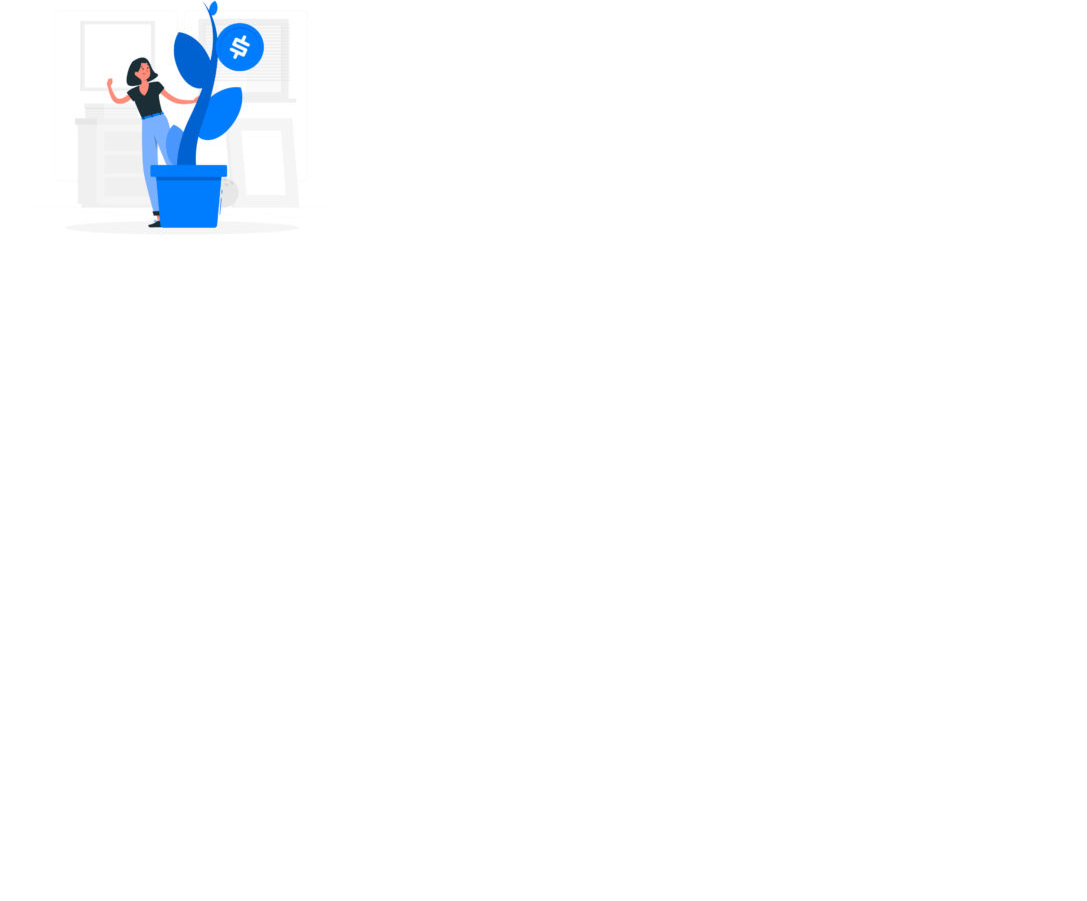
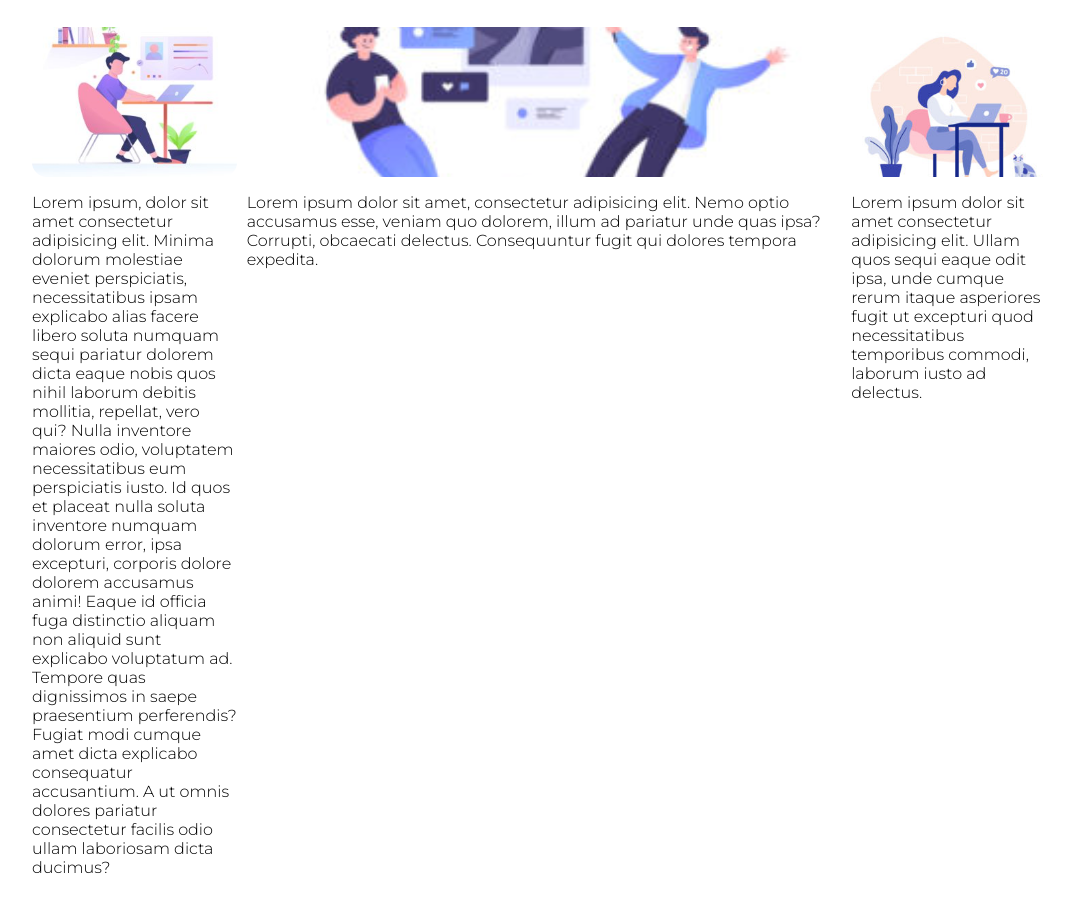
Before and after one commit to DavideManciucca/cartella-repo-htmlcss-wp, a plain HTML site: page index.html in a window 1280 px wide. Shown: the part 614-1515 px from the top of the page, without its empty margins (96-1183 px from the left). Before the commit the page ends 896 px from the top, so only its background shows below. Drawn offline with Linux system fonts and the light colour scheme.

Commit message:
aggiunta immagini e le tre colonne con testo

```diff
--- a/index.html
+++ b/index.html
@@ -38,19 +38,42 @@
   </header>
   <main>
     <div class="title"><b>Leadership</b></div>
-    <span class="sub">Lorem ipsum dolor sit</span>
-    <div class="description clearfix"></div>
+    <div class="sub">Lorem ipsum dolor sit</div>
+
+
+    <div class="description clearfix">
+
+
     <div class="sx column">
-      <img src="img/img-1.jpg" alt="grapich description" class="first img">
+      <div class="sx-top">
+
+      </div>
+      <p>
+        Lorem ipsum, dolor sit amet consectetur adipisicing elit. Minima dolorum molestiae eveniet perspiciatis, necessitatibus ipsam explicabo alias facere libero soluta numquam sequi pariatur dolorem dicta eaque nobis quos nihil laborum debitis mollitia, repellat, vero qui? Nulla inventore maiores odio, voluptatem necessitatibus eum perspiciatis iusto. Id quos et placeat nulla soluta inventore numquam dolorum error, ipsa excepturi, corporis dolore dolorem accusamus animi! Eaque id officia fuga distinctio aliquam non aliquid sunt explicabo voluptatum ad. Tempore quas dignissimos in saepe praesentium perferendis? Fugiat modi cumque amet dicta explicabo consequatur accusantium. A ut omnis dolores pariatur consectetur facilis odio ullam laboriosam dicta ducimus?
+      </p>
 
     </div>
     <div class="center column">
+      <div class="bg-image">
+      <div class="center-top">
+       </div>
+      </div>
+      <p>Lorem ipsum dolor sit amet, consectetur adipisicing elit. Nemo optio accusamus esse, veniam quo dolorem, illum ad pariatur unde quas ipsa? Corrupti, obcaecati delectus. Consequuntur fugit qui dolores tempora expedita.</p>
+
 
     </div>
 
     <div class="dx column">
+      <div class="dx-top">
+
+      </div>
+      <p>Lorem ipsum dolor sit amet consectetur adipisicing elit. Ullam quos sequi eaque odit ipsa, unde cumque rerum itaque asperiores fugit ut excepturi quod necessitatibus temporibus commodi, laborum iusto ad delectus.</p>
+
+
+
 
     </div>
+  </div>
   </main>
 
 </body>
--- a/style.css
+++ b/style.css
@@ -29,7 +29,7 @@ nav ul{
 
 nav ul li{
   display: inline-block;
-  padding-right: 2px;
+  padding-right: 20px;
 }
 nav ul li a{
   color: gray;
@@ -57,6 +57,7 @@ a:hover{
   width: 80%;
 }
 .title{
+  padding-top: 25px;
   font-size: 30px;
 }
 
@@ -66,7 +67,41 @@ a:hover{
 }
 .column{
   float: left;
+  padding-top: 30px;
 }
-.img{
-  border-radius: 10px;
+
+
+
+.sx-top{
+  height: 150px;
+  background-image: url("../cartella-repo-htmlcss-wp/img/img-4.jpg");
+  background-size: cover;
+  border-radius: 15px;
+  background-position: center;
 }
+.center-top{
+  height: 150px;
+  background-image: url(img/img-5.jpg);
+  background-size: cover;
+  background-position: center;
+  border-radius: 15px;
+}
+.dx-top{
+  height: 150px;
+  background-image: url(img/img-6.jpg);
+  background-size: cover;
+  background-position: center;
+  border-radius: 15px;
+}
+.center{
+  width: 60%;
+  padding-left: 10px;
+  padding-right: 10px;
+}
+.dx{
+  width: 20%;
+}
+.sx{
+  width: 20%;
+
+}
```
